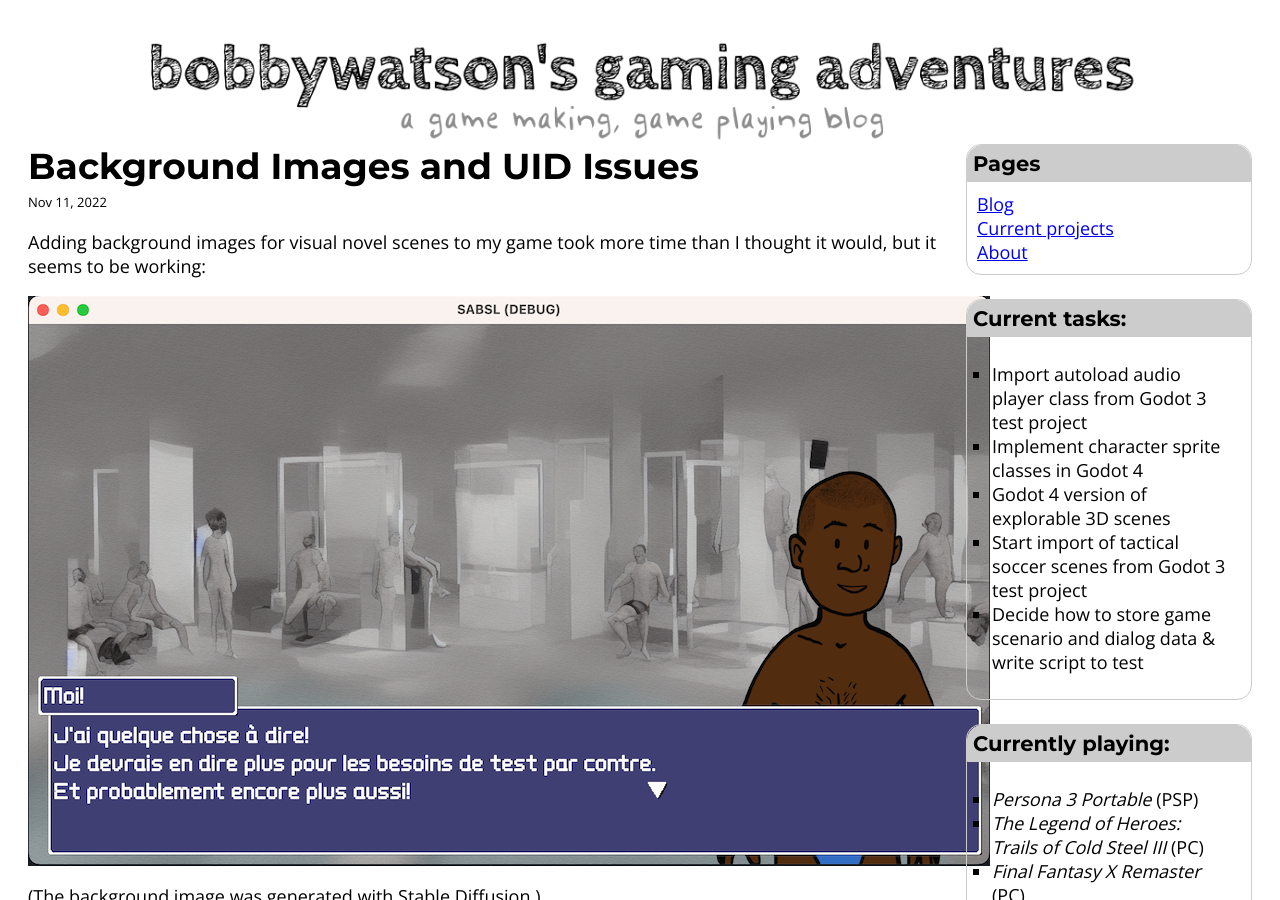
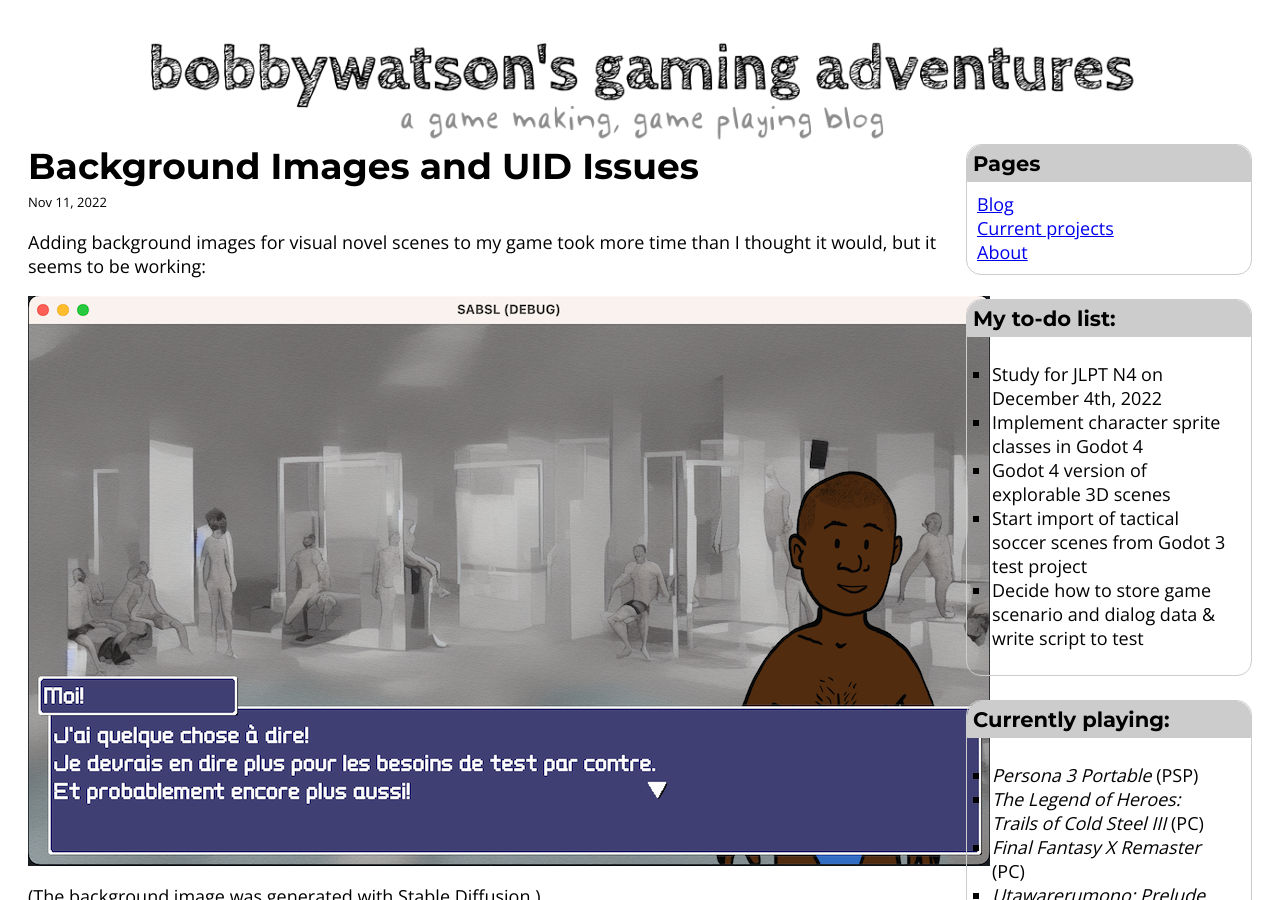
Before and after one commit to bobbywatson100/bobbywatson100.github.io, a Jekyll site: the page built from index.html, in a window 1280 px wide and 900 px high. Built offline with Jekyll 4.4.1, drawn with Linux system fonts in a browser that asks for light colours; the list of posts is cut into pages by our own code.

Commit message:
Changed dev tasks to to-do list

```diff
--- a/_data/dev_tasks.yml
+++ b/_data/to_do_list.yml
@@ -1,4 +1,4 @@
-- name: Import autoload audio player class from Godot 3 test project
+- name: "Study for JLPT N4 on December 4th, 2022"
 - name: Implement character sprite classes in Godot 4
 - name: Godot 4 version of explorable 3D scenes
 - name: Start import of tactical soccer scenes from Godot 3 test project
--- a/_includes/sidebar.html
+++ b/_includes/sidebar.html
@@ -10,9 +10,9 @@
 <br />
 
 <div class="sidebar-frame">
-    <h3>Current tasks:</h3>
+    <h3>My to-do list:</h3>
     <ul class="tasklist">
-        {% for item in site.data.dev_tasks %}
+        {% for item in site.data.to_do_list %}
             <li>{{ item.name }}</li>
         {% endfor %}
     </ul>
```
